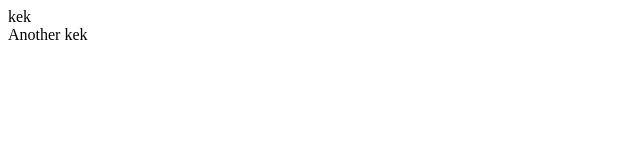
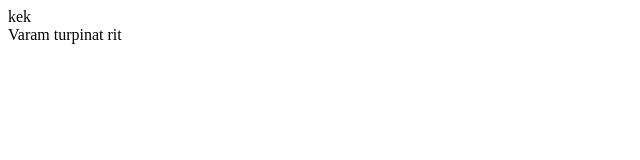
Before and after one commit to OElksnitis/WebLietojumi, a plain HTML site: page index.html in a window 1280 px wide. Shown: the full height of the page, 0-640 px from the left. Drawn offline with Linux system fonts and the light colour scheme.

Commit message:
Create index.html

```diff
--- a/index.html
+++ b/index.html
@@ -8,6 +8,6 @@
     </head>
     <body>
         <div>kek</div>
-        <div>Another kek</div>
+        <div>Varam turpinat rit</div>
     </body>
     </html>
```
